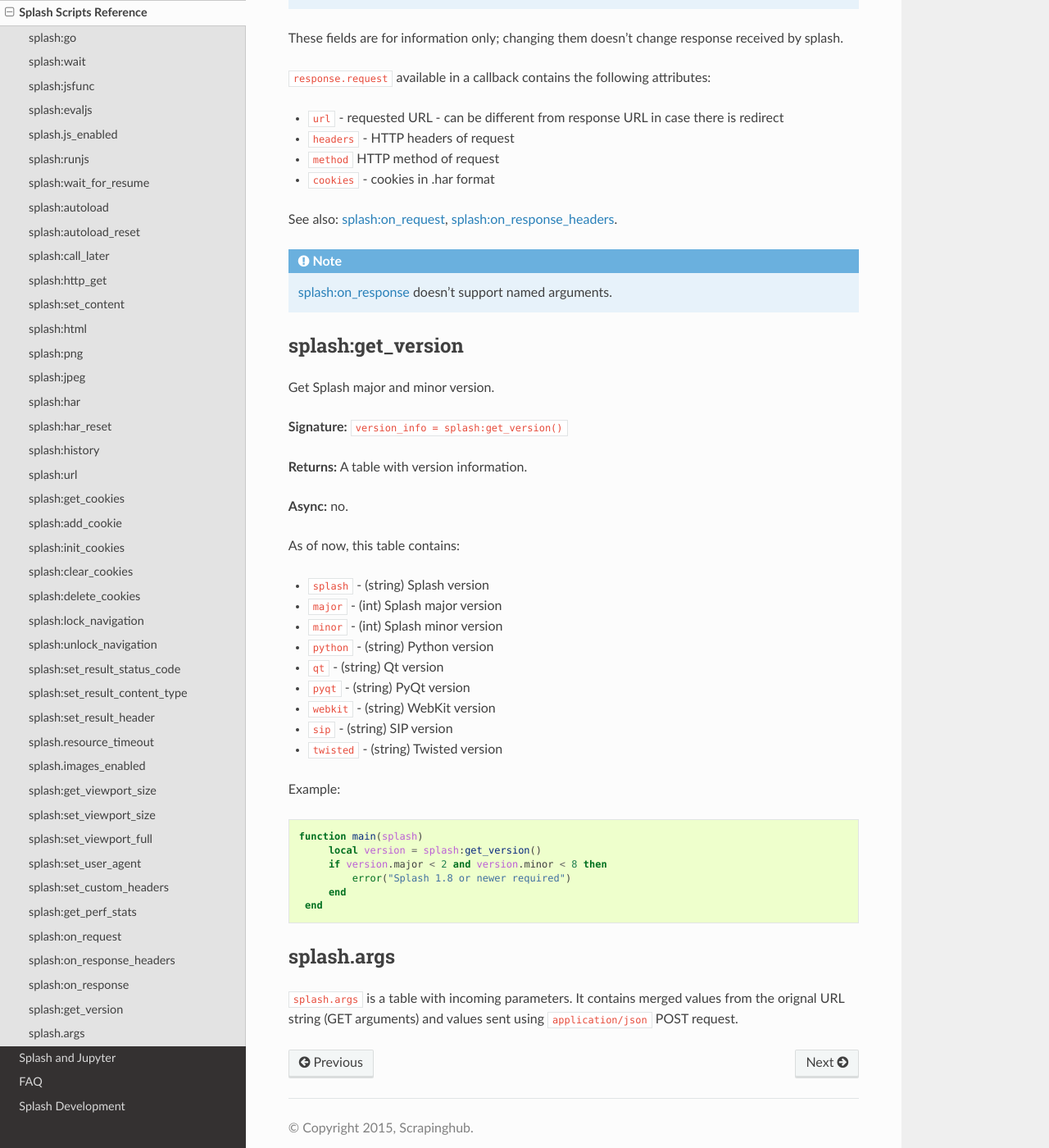
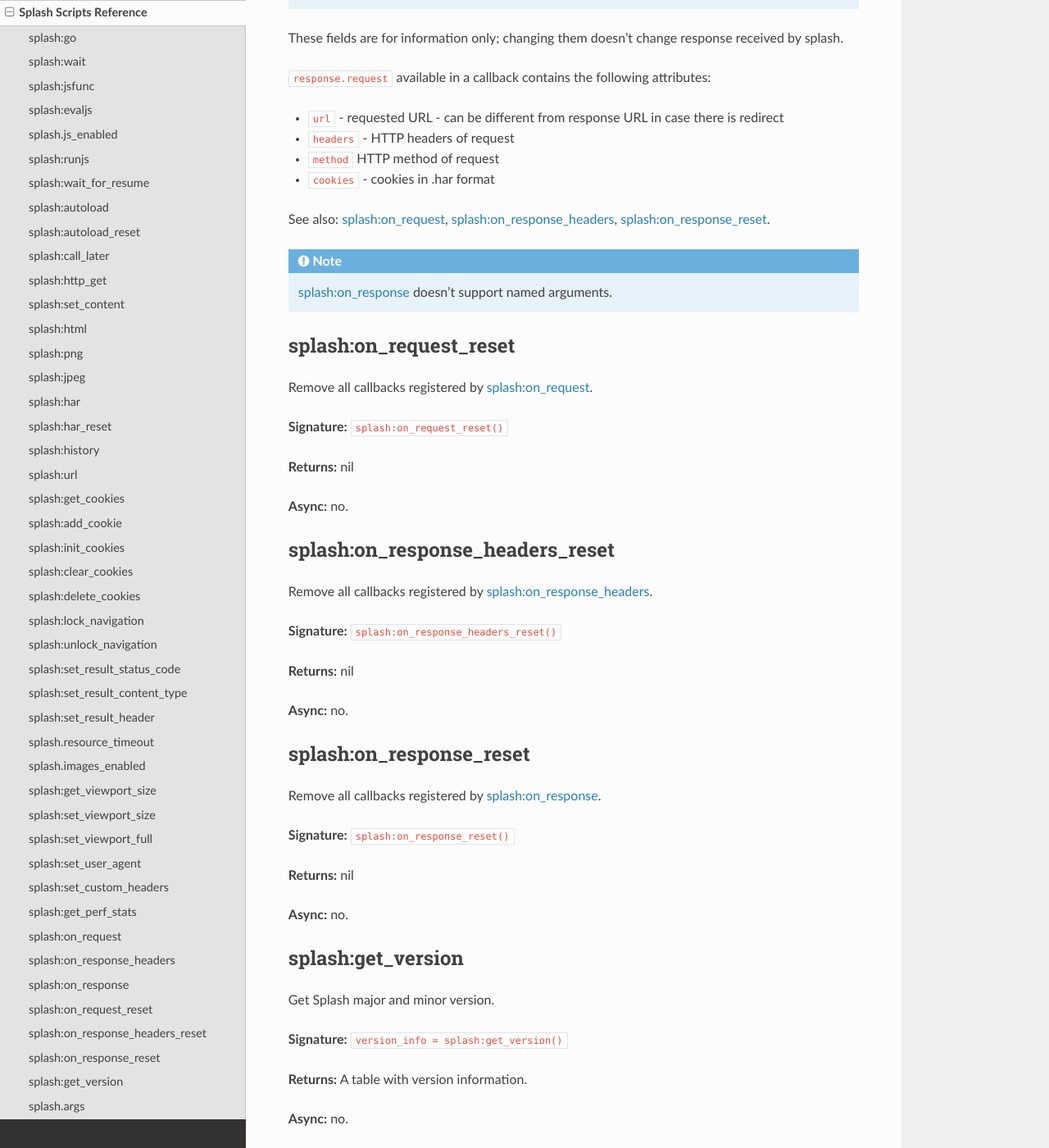
Before and after one commit to scrapinghub/splash, a Sphinx documentation site: the page built from docs/scripting-ref.rst, in a window 1280 px wide and 1400 px high, scrolled down 37066 px. Shown: the whole window at 82% size. Built offline with Sphinx 7.4.7 and the Read the Docs theme 2.0.0, drawn with Linux system fonts in a browser that asks for light colours; some of the changed text lies outside the part shown.

Commit message:
splash:on_response_reset, splash:on_request_reset and splash:on_response_headers_reset

```diff
--- a/docs/scripting-ref.rst
+++ b/docs/scripting-ref.rst
@@ -1850,7 +1850,8 @@
         end
     end)
 
-See also: :ref:`splash-on-response`, :ref:`splash-on-response-headers`.
+See also: :ref:`splash-on-response`, :ref:`splash-on-response-headers`,
+:ref:`splash-on-request-reset`.
 
 .. note::
 
@@ -1941,7 +1942,8 @@
         return cookies
     end
 
-See also: :ref:`splash-on-request`, :ref:`splash-on-response`.
+See also: :ref:`splash-on-request`, :ref:`splash-on-response`,
+:ref:`splash-on-response-headers-reset`.
 
 .. note::
 
@@ -1986,11 +1988,54 @@
 * ``cookies`` - cookies in .har format
 
 
-See also: :ref:`splash-on-request`, :ref:`splash-on-response-headers`.
+See also: :ref:`splash-on-request`, :ref:`splash-on-response-headers`,
+:ref:`splash-on-response-reset`.
 
 .. note::
 
     :ref:`splash-on-response` doesn't support named arguments.
+
+
+.. _splash-on-request-reset:
+
+splash:on_request_reset
+-----------------------
+
+Remove all callbacks registered by :ref:`splash-on-request`.
+
+**Signature:** ``splash:on_request_reset()``
+
+**Returns:** nil
+
+**Async:** no.
+
+
+.. _splash-on-response-headers-reset:
+
+splash:on_response_headers_reset
+--------------------------------
+
+Remove all callbacks registered by :ref:`splash-on-response-headers`.
+
+**Signature:** ``splash:on_response_headers_reset()``
+
+**Returns:** nil
+
+**Async:** no.
+
+
+.. _splash-on-response-reset:
+
+splash:on_response_reset
+------------------------
+
+Remove all callbacks registered by :ref:`splash-on-response`.
+
+**Signature:** ``splash:on_response_reset()``
+
+**Returns:** nil
+
+**Async:** no.
 
 
 .. _splash-version:
```
Also changed, not shown: 4 other files.
